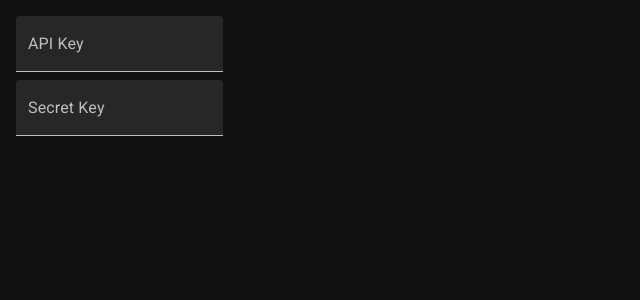
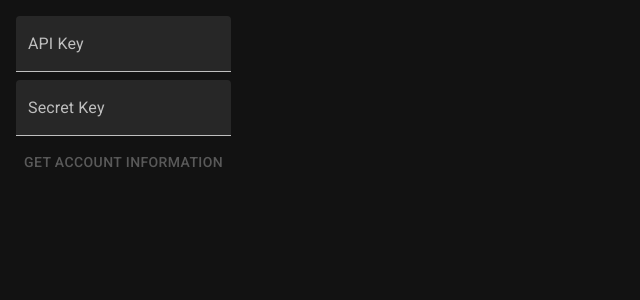
Before and after one commit to Volcomix/crypto-bot, a React (Create React App) app: page / in a window 1280 px wide. Shown: the top 300 px of the page, without its empty margins (0-640 px from the left). Built offline with nearby package versions, Linux system fonts and the light colour scheme.

Commit message:
Get account information

```diff
--- a/package.json
+++ b/package.json
@@ -33,6 +33,7 @@
     "test": "react-scripts test",
     "eject": "react-scripts eject"
   },
+  "proxy": "https://testnet.binance.vision",
   "eslintConfig": {
     "extends": [
       "react-app",
--- a/src/App.tsx
+++ b/src/App.tsx
@@ -1,8 +1,17 @@
+import Button from '@material-ui/core/Button'
 import CssBaseline from '@material-ui/core/CssBaseline'
 import { makeStyles, ThemeProvider } from '@material-ui/core/styles'
 import TextField from '@material-ui/core/TextField'
 import { useEffect, useState } from 'react'
 import theme from './theme'
+
+const encoder = new TextEncoder()
+
+function toHex(data: ArrayBuffer): string {
+  return Array.from(new Uint8Array(data))
+    .map((b) => b.toString(16).padStart(2, '0'))
+    .join('')
+}
 
 export default function App() {
   const classes = useStyles()
@@ -13,6 +22,28 @@ export default function App() {
     setApiKey(localStorage.getItem('apiKey') ?? '')
     setSecretKey(localStorage.getItem('secretKey') ?? '')
   }, [])
+
+  async function getAccountInformation() {
+    const key = await crypto.subtle.importKey(
+      'raw',
+      encoder.encode(secretKey),
+      { name: 'HMAC', hash: 'SHA-256' },
+      true,
+      ['sign']
+    )
+    const timestamp = Date.now()
+    const queryString = `timestamp=${timestamp}`
+    const signature = await crypto.subtle.sign(
+      'HMAC',
+      key,
+      encoder.encode(queryString)
+    )
+    const response = await fetch(
+      `/api/v3/account?${queryString}&signature=${toHex(signature)}`,
+      { headers: { 'X-MBX-APIKEY': apiKey } }
+    )
+    console.log(await response.json())
+  }
 
   return (
     <ThemeProvider theme={theme}>
@@ -38,6 +69,12 @@ export default function App() {
             localStorage.setItem('secretKey', event.target.value)
           }}
         />
+        <Button
+          disabled={!(apiKey && secretKey)}
+          onClick={getAccountInformation}
+        >
+          Get account information
+        </Button>
       </div>
     </ThemeProvider>
   )
```
